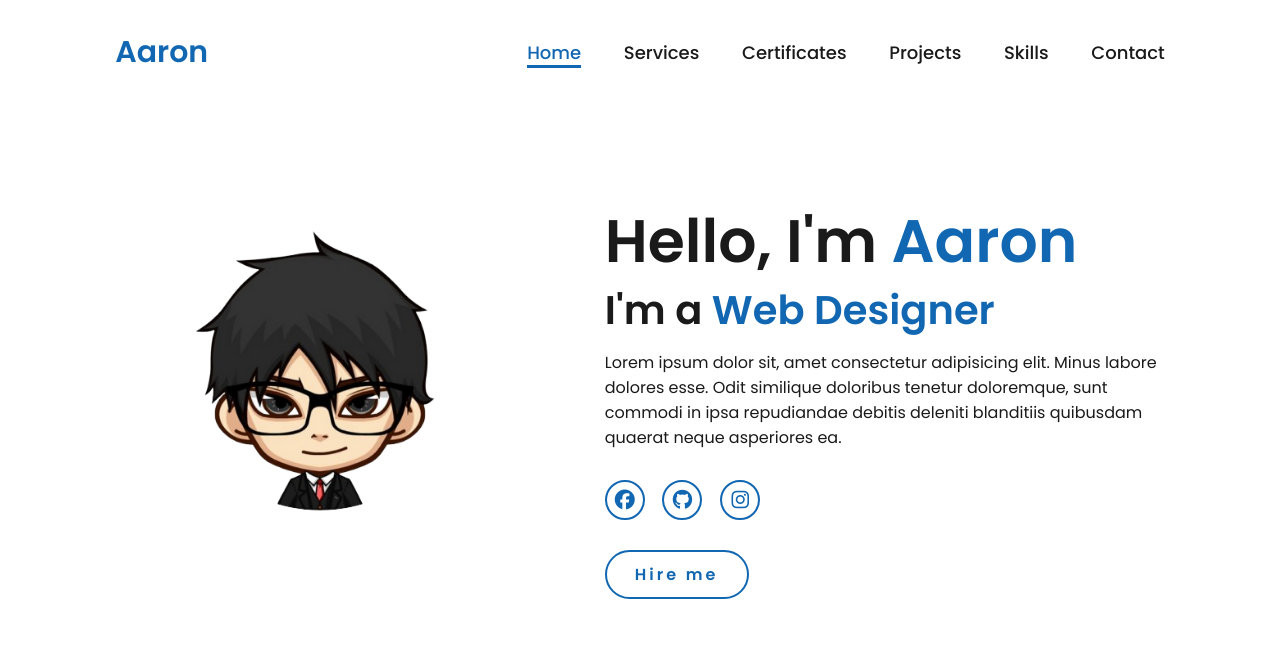
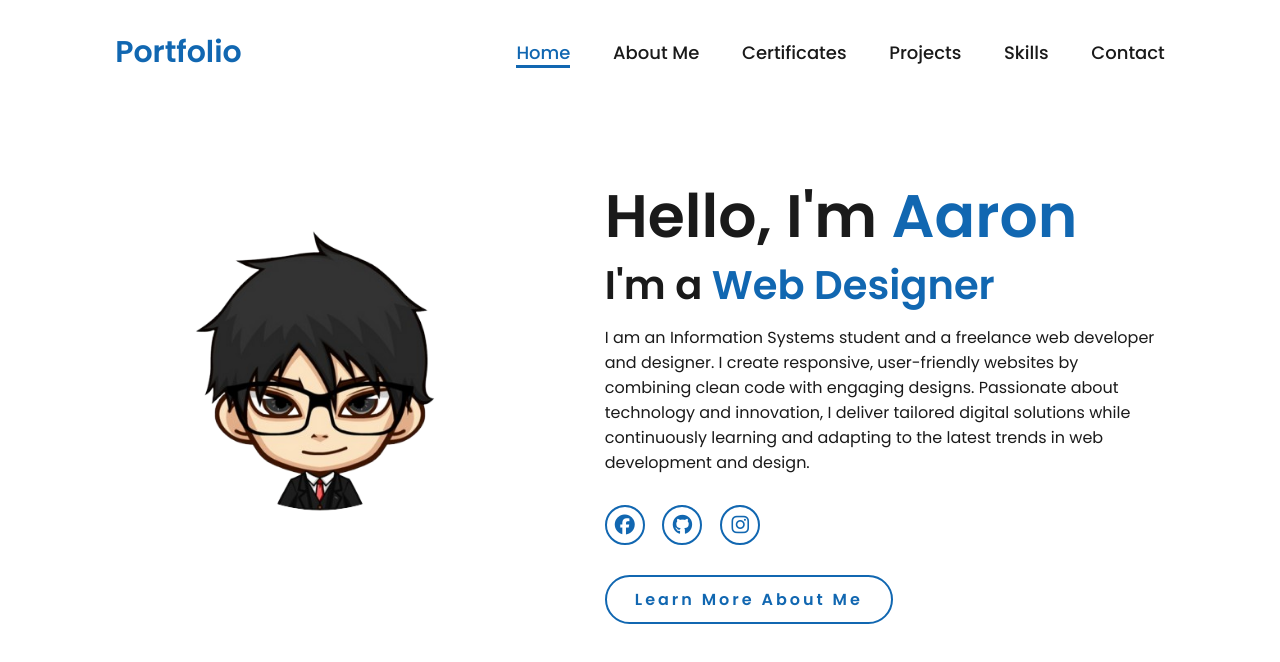
Before and after one commit to ayronnn16/aaron-portfolio-private, a plain HTML site: page index.html in a window 1280 px wide. Drawn offline with Linux system fonts and the light colour scheme.

Commit message:
Refactor index.html with updated navigation and script
Updated the navigation links and added scroll behavior for the header.

```diff
--- a/index.html
+++ b/index.html
@@ -10,30 +10,45 @@
 </head>
 <body>
     <header>
-        <a href="#" class="logo">Aaron</a>
+        <a href="#" class="logo">Portfolio</a>
 
         <div class="menu-btn" id="menu-btn">
             <i class="fas fa-bars"></i>
         </div>
 
         <nav id="nav">
-            <a href="#" class="active"> Home</a>
-            <a href="#" >Services</a>
+            <a href="index.html" class="active"> Home</a>
+            <a href="aboutme.html" >About Me</a>
             <a href="#" >Certificates</a>
             <a href="#" >Projects</a>
-            <a href="#" >Skills</a>
+            <a href="skills.html" >Skills</a>
             <a href="#" >Contact</a>
         </nav>
     </header>
 
-    <script defer>
+    <script>
     document.addEventListener("DOMContentLoaded", () => {
         const menuBtn = document.getElementById("menu-btn");
         const nav = document.getElementById("nav");
+        const header = document.querySelector("header");
 
+        let lastScrollY = window.scrollY;
+
+        // Mobile menu toggle
         menuBtn.addEventListener("click", () => {
             nav.classList.toggle("active");
-            console.log("clicked", nav.classList);
+        });
+
+        // Hide / show navbar on scroll
+        window.addEventListener("scroll", () => {
+            if (window.scrollY > lastScrollY && window.scrollY > 100) {
+                // scrolling down
+                header.classList.add("hide");
+            } else {
+                // scrolling up
+                header.classList.remove("hide");
+            }
+            lastScrollY = window.scrollY;
         });
     });
     </script>
@@ -46,13 +61,16 @@
         <div class="home-content">
             <h1>Hello, I'm <span>Aaron</span></h1>
             <h3 class="typing-text">I'm a <span></span></h3>
-            <p>Lorem ipsum dolor sit, amet consectetur adipisicing elit. Minus labore dolores esse. Odit similique doloribus tenetur doloremque, sunt commodi in ipsa repudiandae debitis deleniti blanditiis quibusdam quaerat neque asperiores ea.</p>
+            <p>I am an Information Systems student and a freelance web developer and designer.
+                I create responsive, user-friendly websites by combining clean code with engaging designs.
+                Passionate about technology and innovation, I deliver tailored digital solutions while
+                continuously learning and adapting to the latest trends in web development and design.</p>
             <div class="social-icons">
                 <a href="https://web.facebook.com/ayronnn.bnd"><i class="fa-brands fa-facebook"></i></a>
                 <a href="https://github.com/ayronnn16"><i class="fa-brands fa-github"></i></a>
                 <a href="https://www.instagram.com/ayronnn_bnd/"><i class="fa-brands fa-instagram"></i></a>
             </div>
-            <a href="#" class="btn">Hire me</a>
+            <a href="aboutme.html" class="btn">Learn More About Me</a>
         </div>
     </section>
 </body>
```
